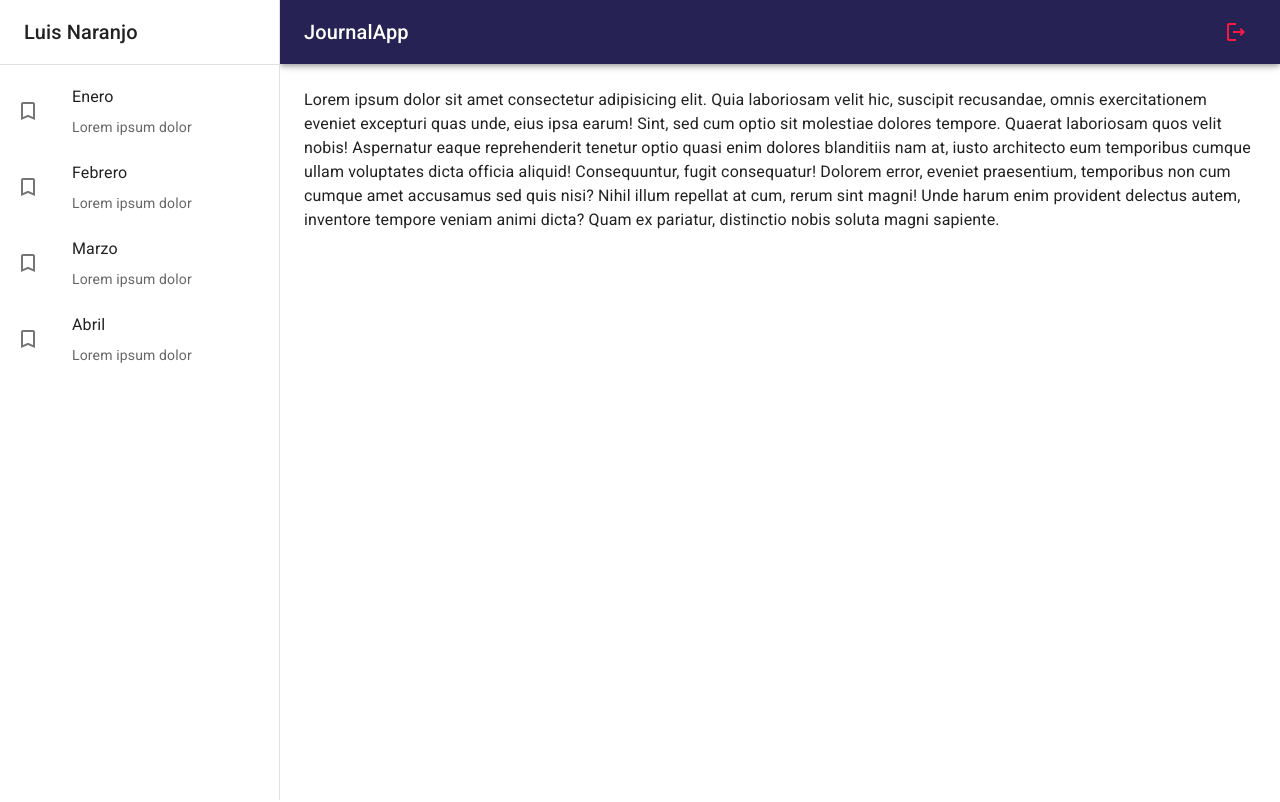
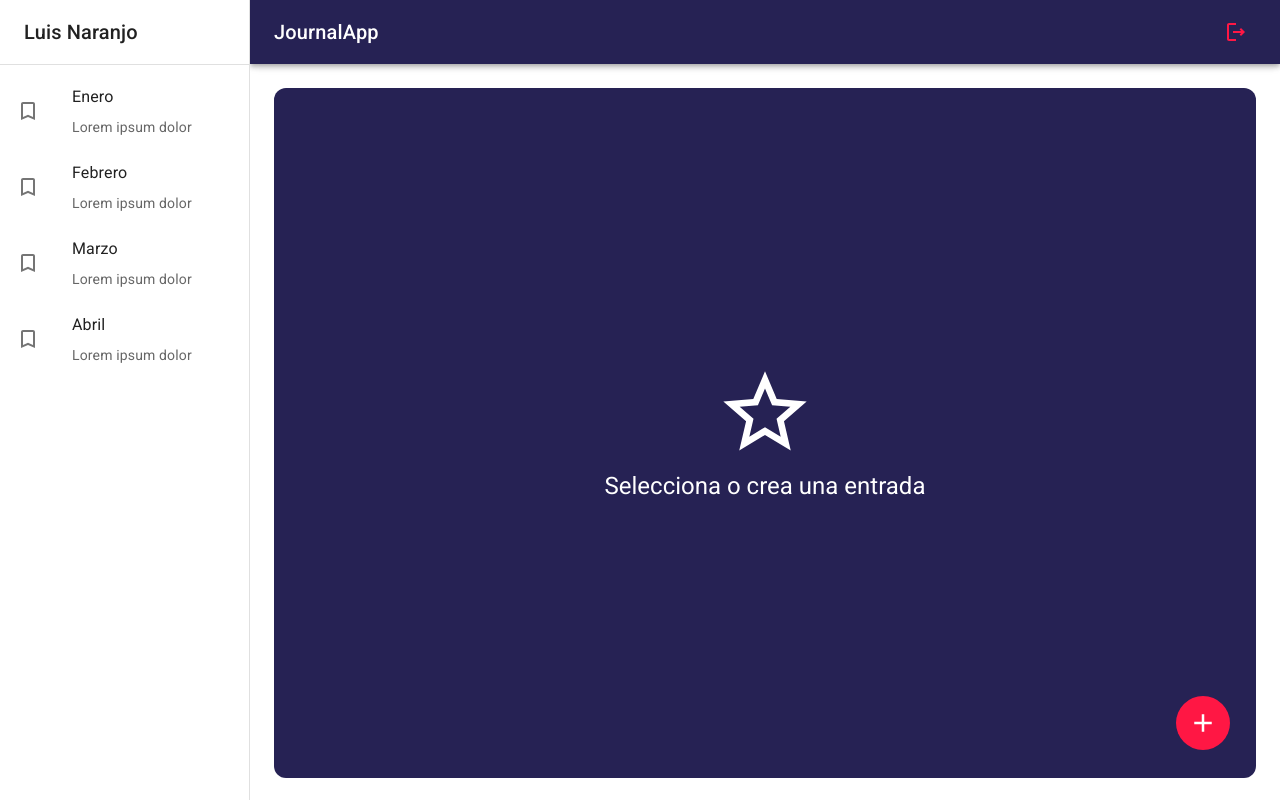
Before and after one commit to LuisAngelN55/journalapp, a React (Vite) app: page / in a window 1280 px wide. Built offline with nearby package versions, Linux system fonts and the light colour scheme.

Commit message:
Módulo 17 terminado Journal App solo layout sin redux ni funciones

```diff
--- /dev/null
+++ b/src/journal/components/ImageGallery.jsx
@@ -0,0 +1,69 @@
+import {ImageList, ImageListItem} from '@mui/material';
+
+export const ImageGallery = () => {
+  return (
+    <ImageList sx={{ width: '100%', height: 500 }} cols={4} rowHeight={164}>
+      {itemData.map((item) => (
+        <ImageListItem key={item.img}>
+          <img
+            src={`${item.img}?w=164&h=164&fit=crop&auto=format`}
+            srcSet={`${item.img}?w=164&h=164&fit=crop&auto=format&dpr=2 2x`}
+            alt={item.title}
+            loading="lazy"
+          />
+        </ImageListItem>
+      ))}
+    </ImageList>
+  );
+}
+
+const itemData = [
+  {
+    img: 'https://images.unsplash.com/photo-1551963831-b3b1ca40c98e',
+    title: 'Breakfast',
+  },
+  {
+    img: 'https://images.unsplash.com/photo-1551782450-a2132b4ba21d',
+    title: 'Burger',
+  },
+  {
+    img: 'https://images.unsplash.com/photo-1522770179533-24471fcdba45',
+    title: 'Camera',
+  },
+  {
+    img: 'https://images.unsplash.com/photo-1444418776041-9c7e33cc5a9c',
+    title: 'Coffee',
+  },
+  {
+    img: 'https://images.unsplash.com/photo-1533827432537-70133748f5c8',
+    title: 'Hats',
+  },
+  {
+    img: 'https://images.unsplash.com/photo-1558642452-9d2a7deb7f62',
+    title: 'Honey',
+  },
+  {
+    img: 'https://images.unsplash.com/photo-1516802273409-68526ee1bdd6',
+    title: 'Basketball',
+  },
+  {
+    img: 'https://images.unsplash.com/photo-1518756131217-31eb79b20e8f',
+    title: 'Fern',
+  },
+  {
+    img: 'https://images.unsplash.com/photo-1597645587822-e99fa5d45d25',
+    title: 'Mushrooms',
+  },
+  {
+    img: 'https://images.unsplash.com/photo-1567306301408-9b74779a11af',
+    title: 'Tomato basil',
+  },
+  {
+    img: 'https://images.unsplash.com/photo-1471357674240-e1a485acb3e1',
+    title: 'Sea star',
+  },
+  {
+    img: 'https://images.unsplash.com/photo-1589118949245-7d38baf380d6',
+    title: 'Bike',
+  },
+];
--- a/src/journal/components/index.js
+++ b/src/journal/components/index.js
@@ -1,2 +1,3 @@
 export * from './NavBar';
 export * from './SideBar';
+export * from './ImageGallery'
--- a/src/journal/layout/JournalLayout.jsx
+++ b/src/journal/layout/JournalLayout.jsx
@@ -1,7 +1,7 @@
 import { Box, Toolbar } from "@mui/material"
 import { NavBar, SideBar } from "../components";
 
-const drawerWidth = 280;
+const drawerWidth = 250;
 
 export const JournalLayout = ({children}) => {
   return (
--- a/src/journal/pages/JournalPage.jsx
+++ b/src/journal/pages/JournalPage.jsx
@@ -1,13 +1,32 @@
-import { Typography } from "@mui/material"
+import { IconButton } from "@mui/material";
+import { AddOutlined } from "@mui/icons-material";
 import { JournalLayout } from "../layout/JournalLayout"
+import { Noteview, NothingSelectedView } from "../views/"
 
 
 export const JournalPage = () => {
   return (
     <JournalLayout>
-      <Typography>Lorem ipsum dolor sit amet consectetur adipisicing elit. Quia laboriosam velit hic, suscipit recusandae, omnis exercitationem eveniet excepturi quas unde, eius ipsa earum! Sint, sed cum optio sit molestiae dolores tempore. Quaerat laboriosam quos velit nobis! Aspernatur eaque reprehenderit tenetur optio quasi enim dolores blanditiis nam at, iusto architecto eum temporibus cumque ullam voluptates dicta officia aliquid! Consequuntur, fugit consequatur! Dolorem error, eveniet praesentium, temporibus non cum cumque amet accusamus sed quis nisi? Nihil illum repellat at cum, rerum sint magni! Unde harum enim provident delectus autem, inventore tempore veniam animi dicta? Quam ex pariatur, distinctio nobis soluta magni sapiente.</Typography>
-      {/* Nothing selected */}
-      {/* NoteView */}
+      {/* <Typography>Lorem ipsum dolor sit amet consectetur adipisicing elit. Quia laboriosam velit hic, suscipit recusandae, omnis exercitationem eveniet excepturi quas unde, eius ipsa earum! Sint, sed cum optio sit molestiae dolores tempore. Quaerat laboriosam quos velit nobis! Aspernatur eaque reprehenderit tenetur optio quasi enim dolores blanditiis nam at, iusto architecto eum temporibus cumque ullam voluptates dicta officia aliquid! Consequuntur, fugit consequatur! Dolorem error, eveniet praesentium, temporibus non cum cumque amet accusamus sed quis nisi? Nihil illum repellat at cum, rerum sint magni! Unde harum enim provident delectus autem, inventore tempore veniam animi dicta? Quam ex pariatur, distinctio nobis soluta magni sapiente.</Typography> */}
+      <NothingSelectedView />
+      {/* <Noteview /> */}
+
+      <IconButton
+        size="large"
+        sx={{
+          color: 'white',
+          backgroundColor: 'error.main',
+          ':hover': { backgroundColor: 'error.main', opacity: 0.9 },
+          position: 'fixed',
+          right: 50,
+          bottom: 50
+        }}
+      >
+        <AddOutlined sx={{fontSize: 30}} />
+
+      </IconButton>
+
+
     </JournalLayout>
   )
 }
--- /dev/null
+++ b/src/journal/views/Noteview.jsx
@@ -0,0 +1,46 @@
+import { Button, Grid, TextField, Typography } from "@mui/material"
+import { SaveOutlined } from "@mui/icons-material";
+import { ImageGallery } from "../components";
+
+
+export const Noteview = () => {
+  return (
+    <Grid container direction='row' justifyContent='space-between' alignItems='center' sx={{ mb: 1 }}>
+
+        <Grid item>
+            <Typography fontSize={ 39 } fontWeight= 'light'>28 de agosto, 2023</Typography>
+        </Grid>
+
+        <Grid item>
+            <Button color="primary" sx={{ p: 1 }}>
+                <SaveOutlined sx={{ fontSize: 30, mr: 1 }} />
+                Guardar
+            </Button>
+        </Grid>
+
+        <Grid container>
+            <TextField
+                type='text'
+                variant='filled'
+                fullWidth
+                placeholder="Ingrese un título"
+                label='Título'
+                sx={{ border: 'note', mb: 1 }}
+            />
+            <TextField
+                type='text'
+                variant='filled'
+                fullWidth
+                multiline
+                placeholder="¿Qué sucedió hoy?"
+                label='Título'
+                minRows={ 5 }
+            />
+        </Grid>
+
+        {/* Image */}
+        <ImageGallery />
+
+    </Grid>
+  )
+}
--- /dev/null
+++ b/src/journal/views/NothingSelectedView.jsx
@@ -0,0 +1,23 @@
+import { Grid, Typography } from "@mui/material";
+import { StarOutline } from "@mui/icons-material";
+
+export const NothingSelectedView = () => {
+  return (
+    <Grid
+    container
+    spacing={ 0 }
+    direction='column'
+    alignItems='center'
+    justifyContent='center'
+    sx={{ minHeight: `calc(100vh - 110px)`, backgroundColor: 'primary.main', borderRadius: 3}}
+    >
+        <Grid item>
+            <StarOutline sx={{ fontSize: 100, color: 'white' }} />
+        </Grid>
+
+        <Grid item>
+            <Typography color='white' variant="h5">Selecciona o crea una entrada</Typography>
+        </Grid>
+    </Grid>
+  )
+}
--- /dev/null
+++ b/src/journal/views/index.js
@@ -0,0 +1,2 @@
+export * from './NothingSelectedView';
+export * from './Noteview';
```
